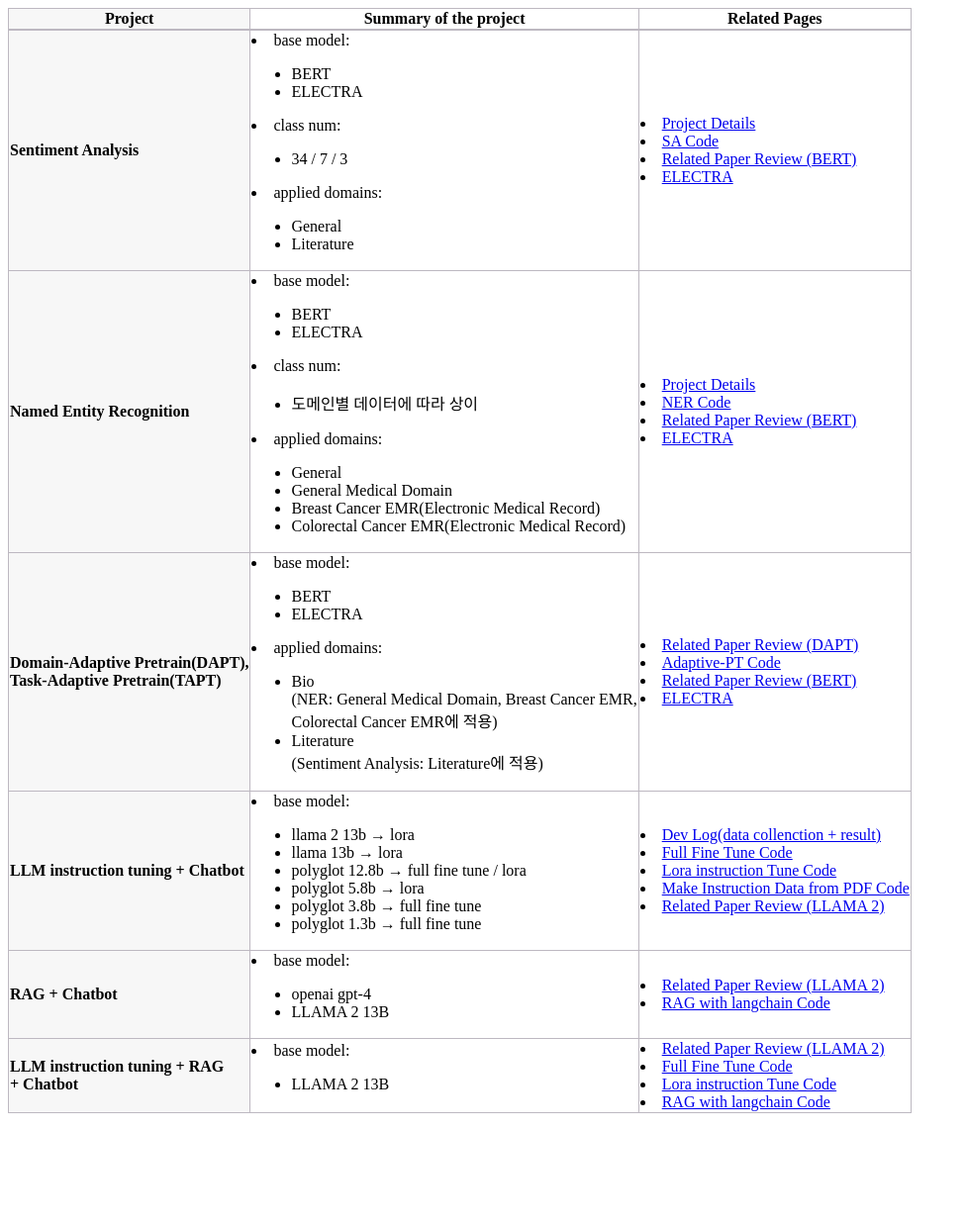
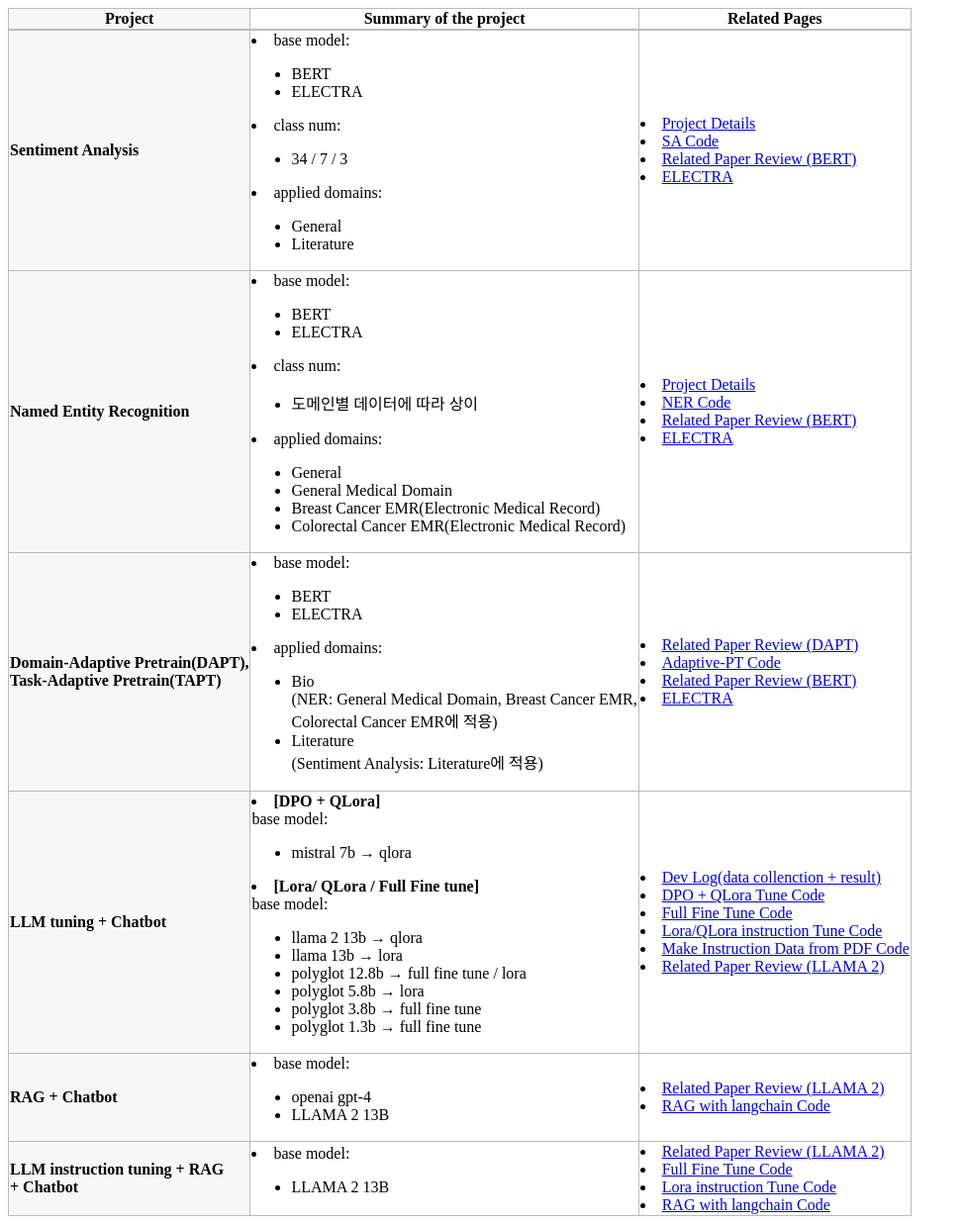
Before and after one commit to finddme/finddme.github.io, a Jekyll site: the page built from _posts/2022-01-01-Project.md, in a window 1280 px wide. Shown: the whole page at 99% size, without its empty margins (0-976 px from the left). Built offline with Jekyll 4.4.1, drawn with Linux system fonts in a browser that asks for light colours; before the commit the page ends 1133 px from its top, so only the background shows below that.

Commit message:
Update 2022-01-01-Project.md

```diff
--- a/_posts/2022-01-01-Project.md
+++ b/_posts/2022-01-01-Project.md
@@ -105,11 +105,16 @@
          </td>
        </tr>
        <tr>
-         <td class="line3"><strong>LLM instruction tuning + Chatbot</strong></td>
+         <td class="line3"><strong>LLM tuning + Chatbot</strong></td>
          <td class="line">
-           <li>base model:
+           <li><strong>[DPO + QLora]</strong> <br> base model:
              <ul>
-               <li>llama 2 13b → lora</li>
+               <li>mistral 7b → qlora</li>
+             </ul>
+           </li>
+           <li><strong>[Lora/ QLora / Full Fine tune]</strong> <br> base model:
+             <ul>
+               <li>llama 2 13b → qlora</li>
                <li>llama 13b → lora</li>
                <li>polyglot 12.8b → full fine tune / lora</li>
                <li>polyglot 5.8b → lora</li>
@@ -120,8 +125,9 @@
          </td>
          <td class="line">
            <li><a href="https://finddme.github.io/development/2023/03/31/LLM_instruction_tuning/">Dev Log(data collenction + result)</a></li>
+           <li><a href="https://github.com/finddme/LLM-Tuning/tree/main/DPO_QLora">DPO + QLora Tune Code</a></li>
            <li><a href="https://github.com/finddme/LLM-Tuning/tree/main/Full_Fine-Tune">Full Fine Tune Code</a></li>
-           <li><a href="https://github.com/finddme/LLM-Tuning/tree/main/Lora_QLora">Lora instruction Tune Code</a></li>
+           <li><a href="https://github.com/finddme/LLM-Tuning/tree/main/Lora_QLora">Lora/QLora instruction Tune Code</a></li>
            <li><a href="https://github.com/finddme/RAG/blob/main/make_instruction_Data_from_pdf.ipynb">Make Instruction Data from PDF Code</a></li>
            <li><a href="https://finddme.github.io/natural%20language%20processing/2023/10/10/LLMA2/">Related Paper Review (LLAMA 2)</a></li>
          </td>
```
